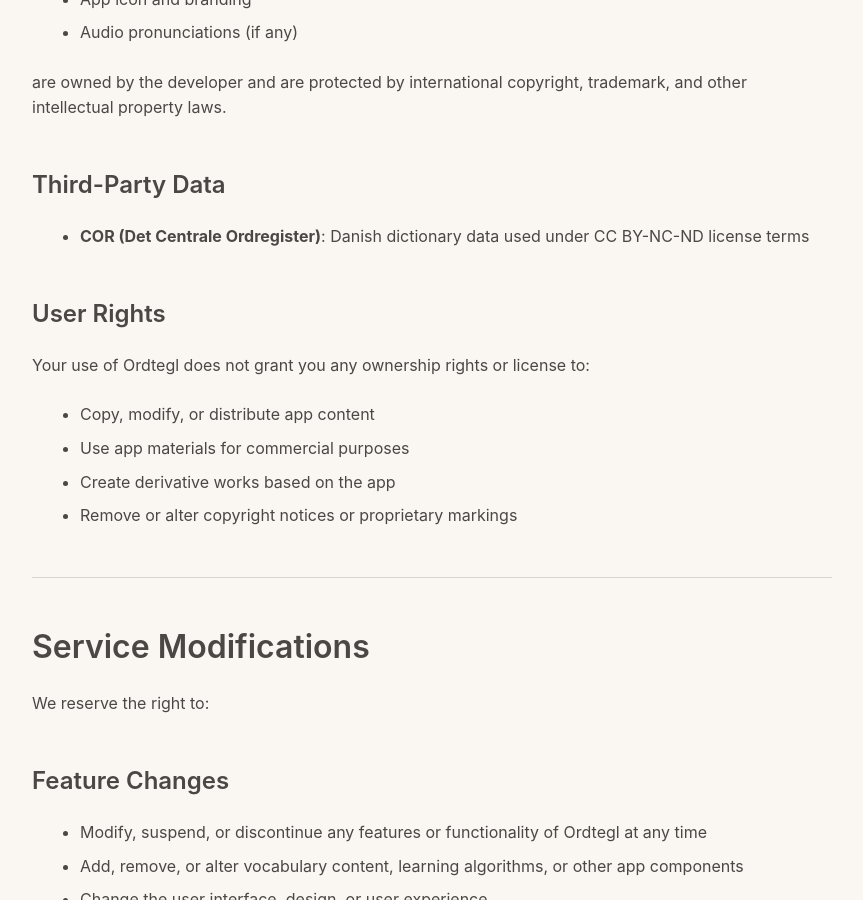
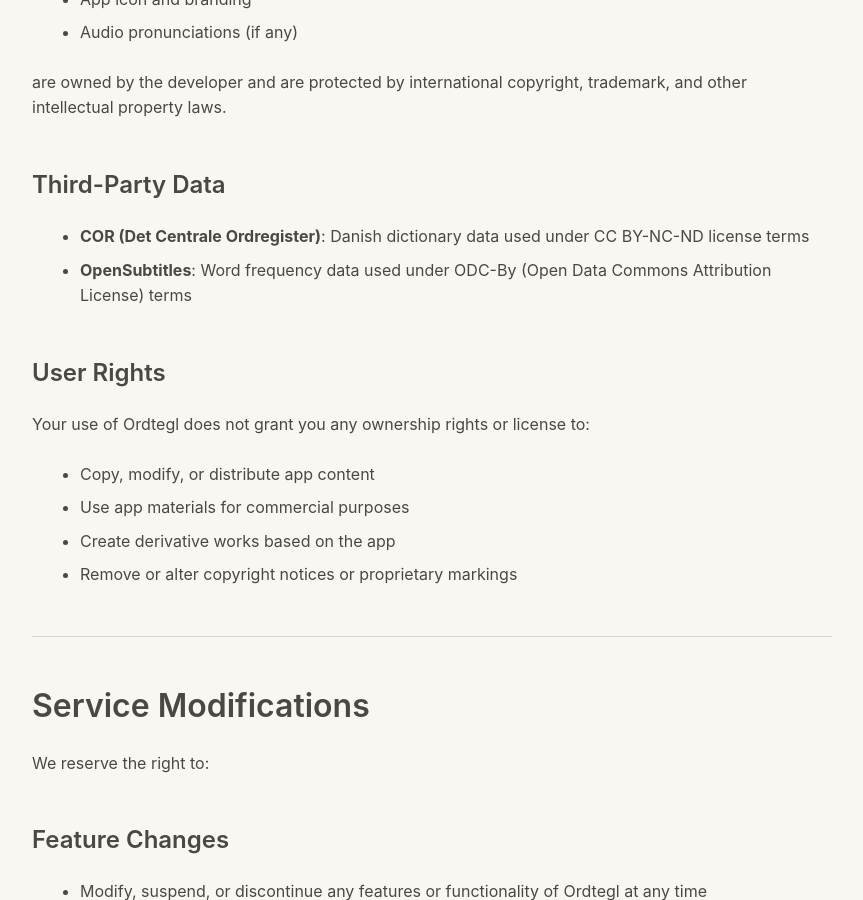
Before and after one commit to lovettbarron/ordtegl, a Jekyll site: the page built from _pages/terms-of-service.md, in a window 1280 px wide and 900 px high, scrolled down 4795 px. Shown: the whole window, without its empty margins (208-1071 px from the left). Built offline with Jekyll 4.4.1, drawn with Linux system fonts in a browser that asks for light colours.

Commit message:
docs: add OpenSubtitles attribution to press kit and TOS
Add OpenSubtitles as a data source with ODC-By license attribution
in both the press kit and Terms of Service third-party data section.

Co-Authored-By: Claude Opus 4.5 <noreply@anthropic.com>

```diff
--- a/_data/press.yml
+++ b/_data/press.yml
@@ -44,3 +44,8 @@ attributions:
     license: "CC BY-NC-ND"
     attribution: "Data provided by Det Danske Sprog- og Litteraturselskab (DSL) and Center for Sprogteknologi (CST)"
     url: "https://ordregister.dk"
+  - name: "OpenSubtitles"
+    description: "Word frequency data derived from Danish subtitle corpus for vocabulary prioritization"
+    license: "ODC-By (Open Data Commons Attribution License)"
+    attribution: "Data provided by OpenSubtitles.org"
+    url: "https://opensubtitles.org"
--- a/_pages/terms-of-service.md
+++ b/_pages/terms-of-service.md
@@ -143,6 +143,7 @@ are owned by the developer and are protected by international copyright, tradema
 ### Third-Party Data
 
 - **COR (Det Centrale Ordregister)**: Danish dictionary data used under CC BY-NC-ND license terms
+- **OpenSubtitles**: Word frequency data used under ODC-By (Open Data Commons Attribution License) terms
 
 ### User Rights
 
```
